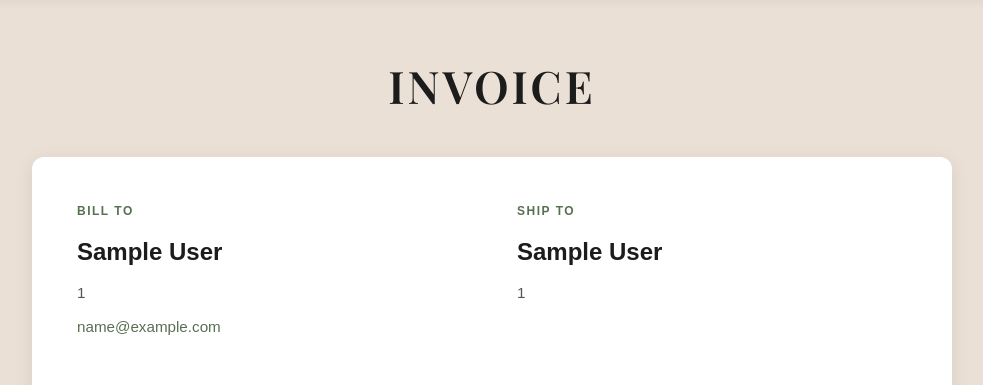
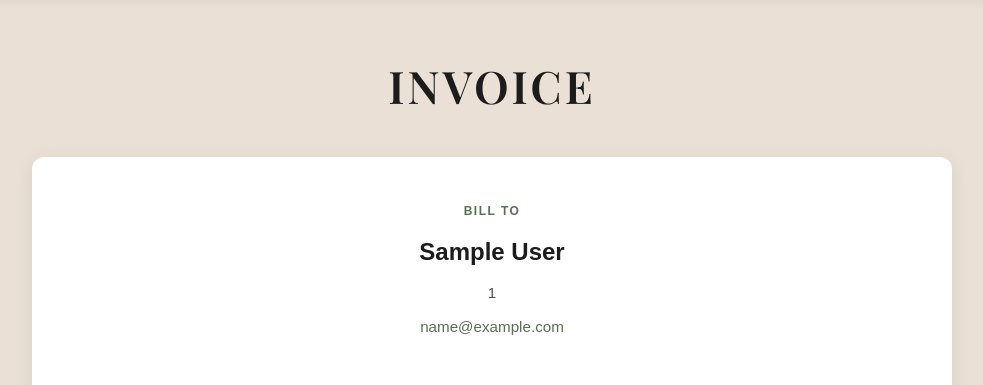
Before and after one commit to suvam123-s/hudders-hub, a PHP site: page /XE/invoice.php in a window 1280 px wide. Shown: the part 86-471 px from the top of the page, without its empty margins (148-1131 px from the left). Run offline with PHP 8.4, Linux system fonts and the light colour scheme; the visitor is signed in with stand-in values (Sample User, id 1).

Commit message:
Add files via upload

```diff
--- a/invoice.php
+++ b/invoice.php
@@ -1,7 +1,5 @@
 <?php
 session_start();
-
-// ── Guard: must arrive from order_confirmed (session data present) ────────────
 if (empty($_SESSION['invoice_ref'])) {
     header('Location: index.php');
     exit();
@@ -33,10 +31,10 @@ include 'include/header.php';
 
   <div class="inv-card">
 
-    <!-- ── Bill To / Ship To ──────────────────────────────── -->
-    <div class="inv-addresses">
+    <!-- ── Bill To ────────────────────────────────────────── -->
+    <div class="inv-addresses" style="justify-content: center;">
 
-      <div class="inv-address-block">
+      <div class="inv-address-block" style="text-align: center; flex: unset;">
         <p class="inv-address-label">BILL TO</p>
         <p class="inv-address-name"><?= htmlspecialchars($bill_name) ?></p>
         <?php foreach (explode("\n", $bill_address) as $line): ?>
@@ -45,14 +43,6 @@ include 'include/header.php';
         <?php if ($bill_email): ?>
           <p class="inv-address-email"><?= htmlspecialchars($bill_email) ?></p>
         <?php endif; ?>
-      </div>
-
-      <div class="inv-address-block">
-        <p class="inv-address-label">SHIP TO</p>
-        <p class="inv-address-name"><?= htmlspecialchars($ship_name) ?></p>
-        <?php foreach (explode("\n", $ship_address) as $line): ?>
-          <p class="inv-address-line"><?= htmlspecialchars(trim($line)) ?></p>
-        <?php endforeach; ?>
       </div>
 
     </div>
```
